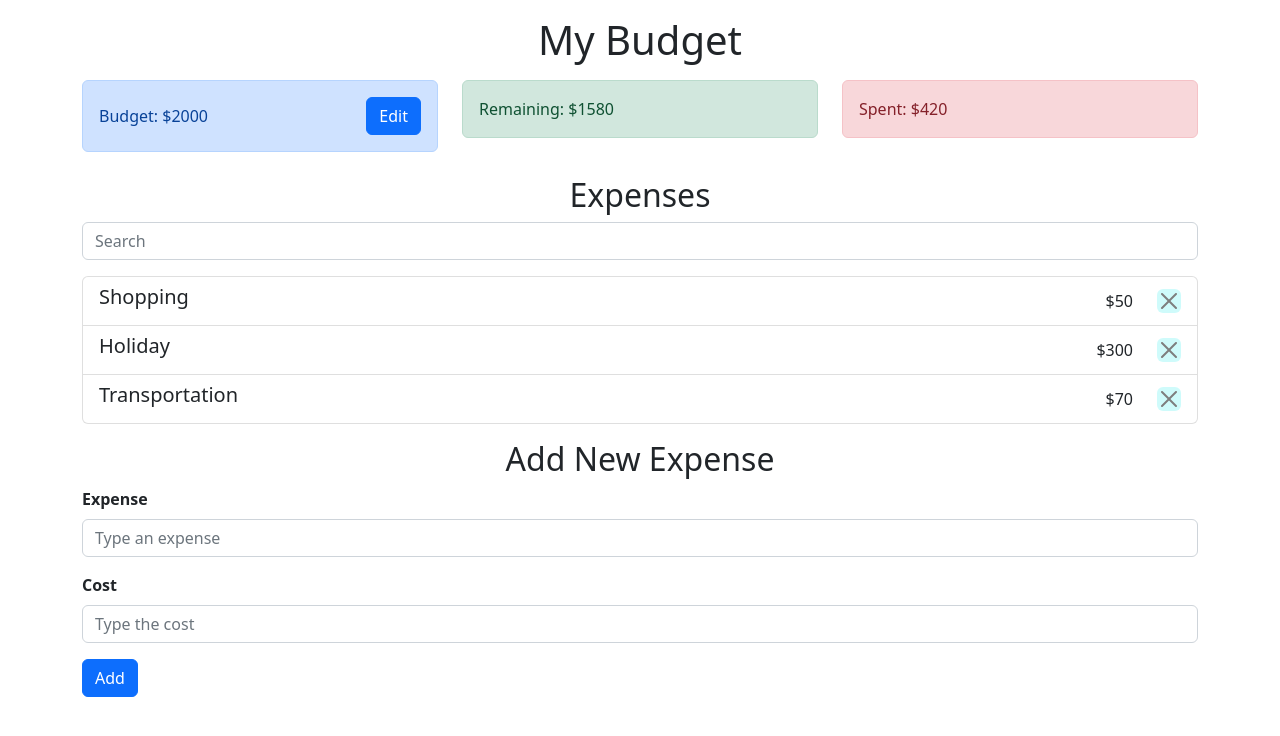
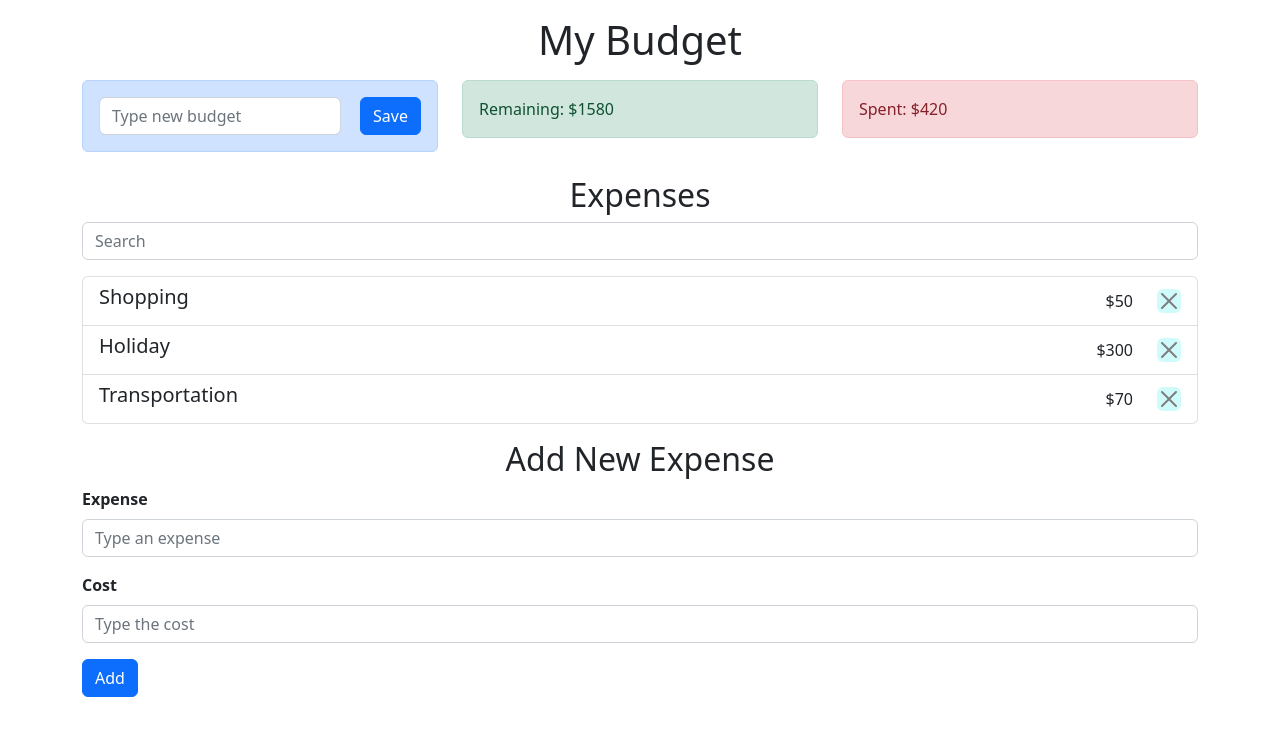
Before and after one commit to emreozturanli/budget-planner-typescript, a React (Create React App) app: page / in a window 1280 px wide. Both pictures are taken after a click on the button "Edit". Shown: the top 736 px of the page. Built offline with nearby package versions, Linux system fonts and the light colour scheme.

Commit message:
budget adjusment added

```diff
--- /dev/null
+++ b/src/components/Budget.tsx
@@ -0,0 +1,39 @@
+import { useState, useContext } from "react"
+import { Button, Form, } from "react-bootstrap"
+import { ExpenseContext } from "../context/expenseContext"
+
+
+const Budget = () => {
+    const [isEdit, setIsEdit] = useState(false)
+    const [newBudget, setNewBudget] = useState('')
+
+    const { budget, dispatch } = useContext(ExpenseContext)
+
+    const changeBudget = () => {
+        dispatch({ type: 'SET_BUDGET', payload: +newBudget })
+        setIsEdit(false)
+    }
+    return (
+        <>
+            {
+                !isEdit
+                    ? <>
+                        <p className="mb-0">Budget: ${budget}</p>
+                        <Button className="ms-auto" onClick={() => setIsEdit(true)}>Edit</Button>
+                    </>
+                    : <>
+                        <Form.Control
+                            className="w-75"
+                            type="number"
+                            placeholder="Type new budget"
+                            value={newBudget}
+                            onChange={e => setNewBudget(e.target.value)}
+                        />
+                        <Button className="ms-auto" onClick={changeBudget}>Save</Button>
+                    </>
+            }
+        </>
+    )
+}
+
+export default Budget
--- a/src/components/BudgetInfo.tsx
+++ b/src/components/BudgetInfo.tsx
@@ -1,19 +1,20 @@
-import { useContext} from "react"
-import { Alert, Button, Col, Row } from "react-bootstrap"
+import { useContext } from "react"
+import { Alert, Col, Row } from "react-bootstrap"
 import { ExpenseContext } from "../context/expenseContext"
+import Budget from "./Budget"
 
 const BudgetInfo = () => {
-  const {budget,expenses} = useContext(ExpenseContext)
 
-  const spent = expenses.reduce((total,item)=> total + item.cost,0);
+  const { budget, expenses } = useContext(ExpenseContext)
+
+  const spent = expenses.reduce((total, item) => total + item.cost, 0);
   const remaining = budget - spent;
 
   return (
     <Row className=" justify-content-center">
       <Col lg={4}>
         <Alert variant="primary" className="d-flex align-items-center">
-            <p className="mb-0">Budget: ${budget}</p>
-            <Button className="ms-auto">Edit</Button>
+          <Budget/>
         </Alert>
       </Col>
       <Col lg={4}>
```
Lines whose indentation alone changed are shown as unchanged.
